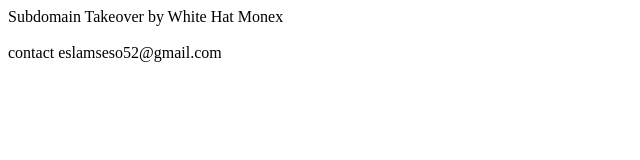
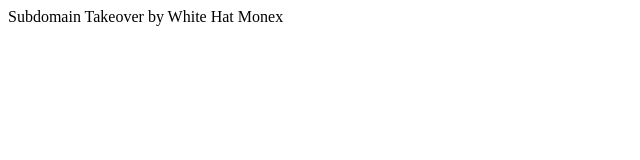
Before and after one commit to EslamMonex/subdomain-takeover, a plain HTML site: page index.html in a window 1280 px wide. Shown: the whole page, without its empty margins (0-640 px from the left). Drawn offline with Linux system fonts and the light colour scheme.

Commit message:
Update index.html

```diff
--- a/index.html
+++ b/index.html
@@ -8,7 +8,7 @@
 
 
  Subdomain Takeover by White Hat Monex <br> <br>
-  contact eslamseso52@gmail.com
+
 
 </body>
 
```
